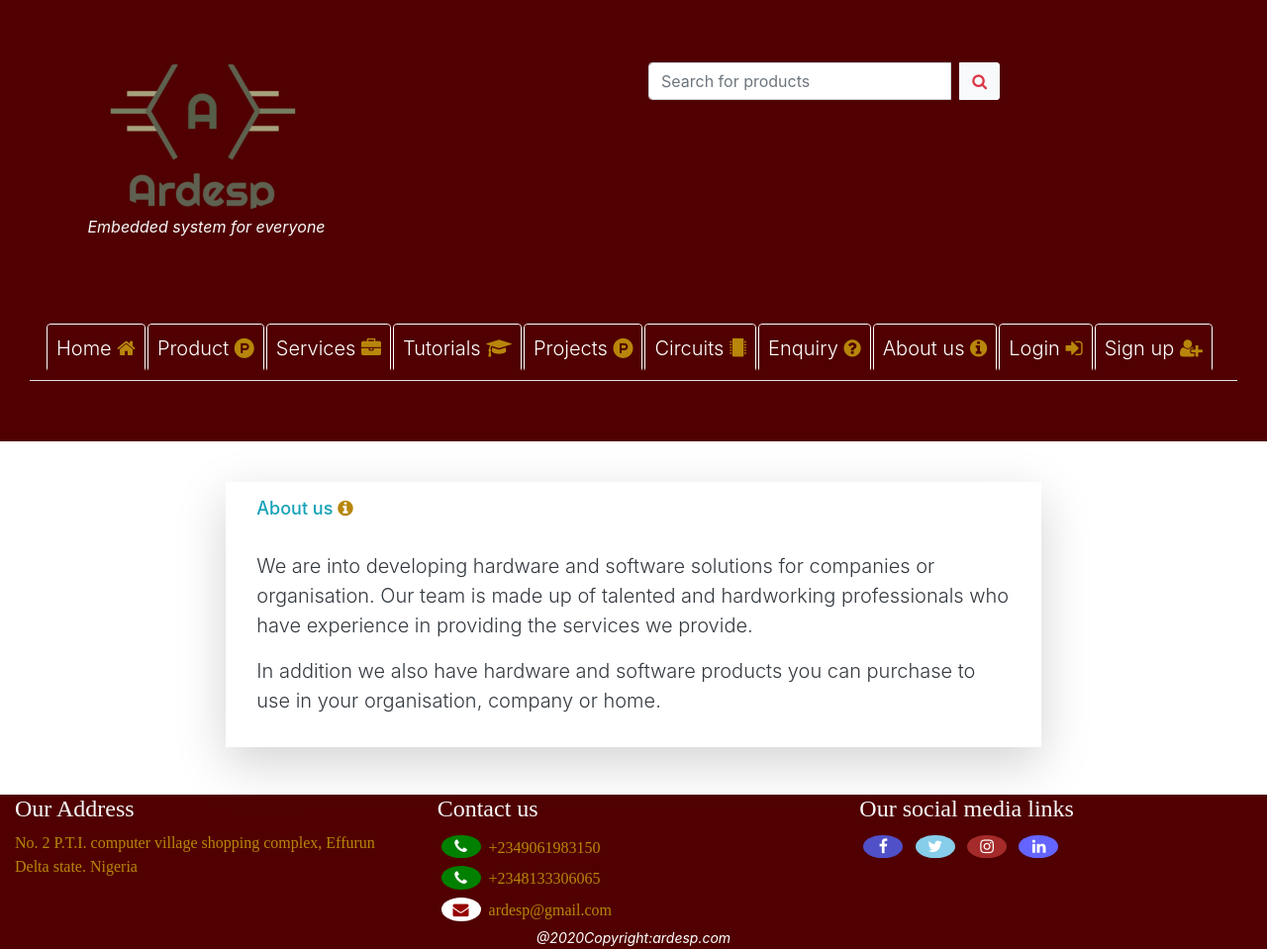
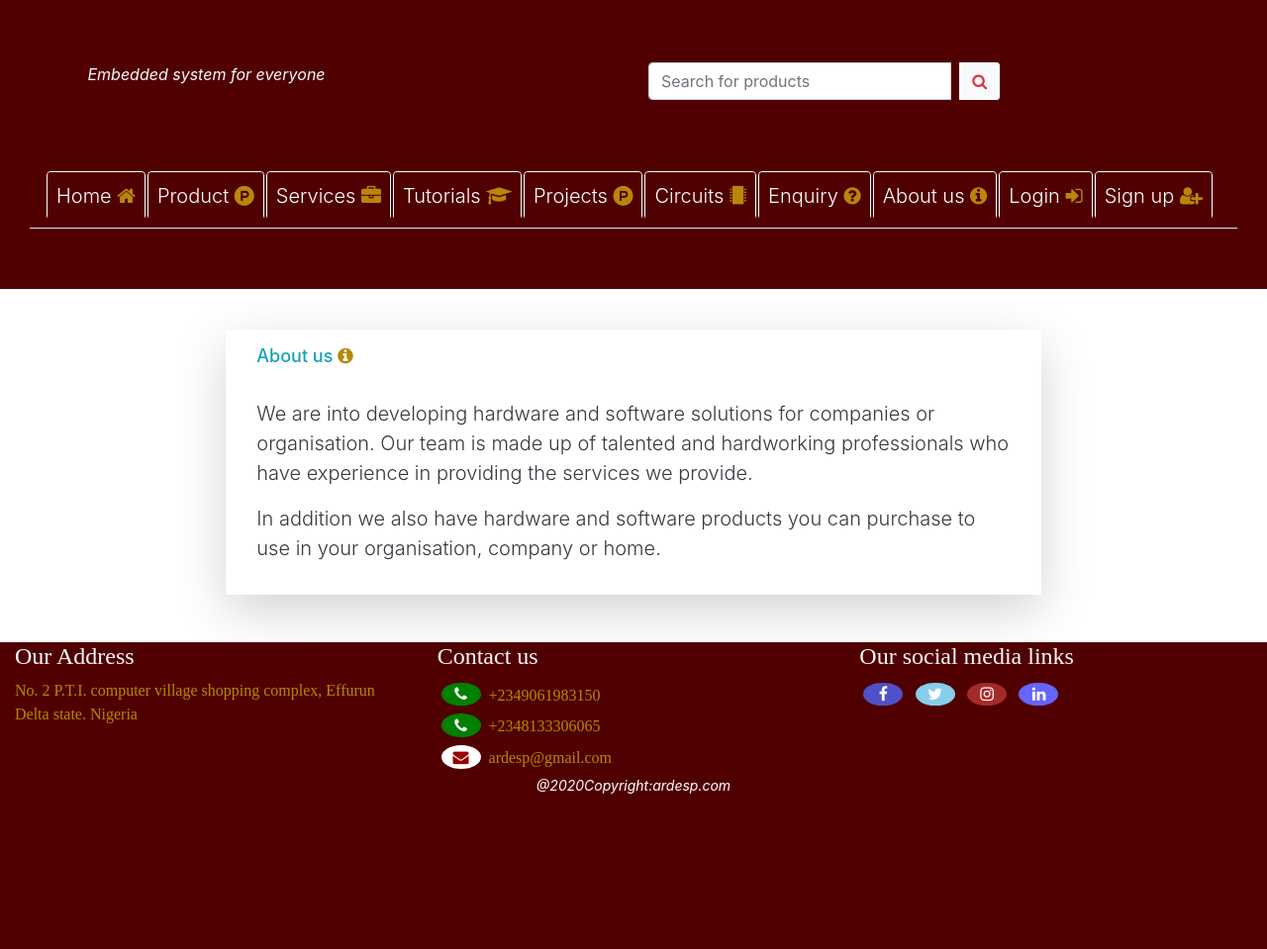
Before and after one commit to belloshehu/my-startup-website, a Django app: page /aboutus/ in a window 1280 px wide. Shown: the whole page at 99% size. After the commit the page ends 802 px from the top, so only its background shows below. Run offline with Django 3.2, Linux system fonts and the light colour scheme; some libraries are stand-ins or nearby versions.

Commit message:
Refactor code

```diff
--- a/embeddedsite/templates/base.html
+++ b/embeddedsite/templates/base.html
@@ -20,7 +20,7 @@
 						<div class="col-xl-6 col-lg-6 col-md-12 col-sm-12">
 							<div class="row">
 								<div class="col-xl-12 col-lg-12 col-md-12 col-sm-12" id="logo">
-								<img class="rounded-circle" src="{% static 'images/logo.png' %}">
+
 								</div>
 								<div class="col-xl-12 col-lg-12 col-md-12 col-sm-12" id="mission">
 									<p class="text-light "><em >Embedded system for everyone</em></p>
@@ -33,7 +33,6 @@
 									{% block searchForm %} {% endblock %}
 								</div>
 								<div class="col-xl-4 col-lg-4 col-md-4 col-sm-12" id="cart">
-
 									{% if user.is_authenticated %}
 									<button class="btn btn-light rounded-circle" >
 										<a  href="{% url 'embeddedsite:show_cart' %}">
@@ -44,7 +43,6 @@
 								</div>
 							</div>
 						</div>
-
 					</div>
 				</div>
 			</div>
@@ -95,7 +93,7 @@
 
 			<!-- footer -->
 			<div class="row footer-section">
-			<div class="col-lg-12 col-md-12 col-sm-12">
+				<div class="col-xl-12 col-lg-12 col-md-12 col-sm-12">
 					<div class="row footer-item">
 						<div class="col-xl-4 col-md-12 col-lg-4 col-sm-12">
 							<h4 class="text-light">Our Address</h4>
```
Lines whose indentation alone changed are shown as unchanged.
